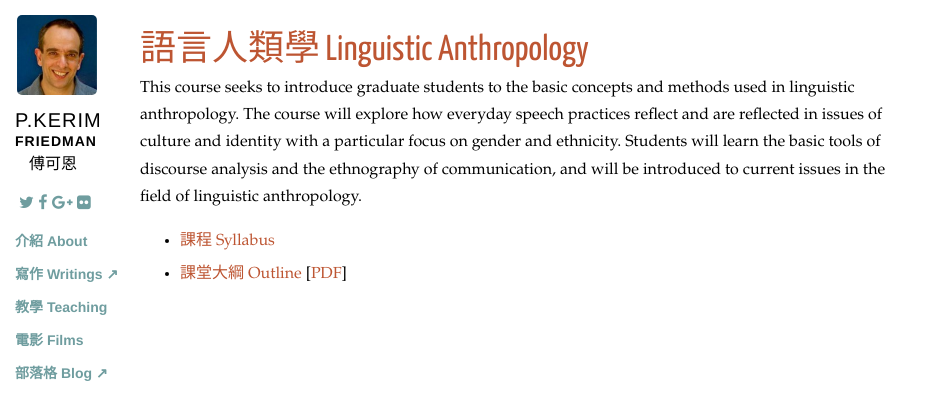
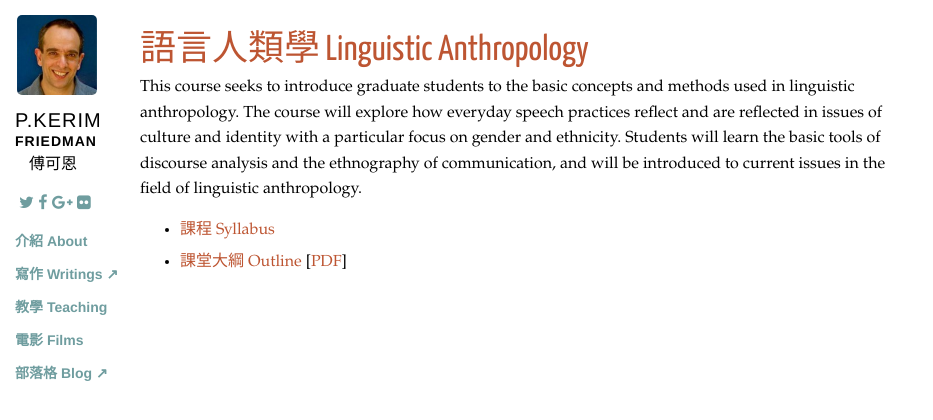
Before and after one commit to kerim/kerim-old.github.com, a Jekyll site: the page built from _posts/Teaching/Graduate_Courses/2015-03-28-linguistic-anthropology.markdown, in a window 1280 px wide. Shown: the top 420 px of the page, without its empty margins (0-933 px from the left). Built offline with Jekyll 4.4.1, drawn with Linux system fonts in a browser that asks for light colours; nearby versions of some CDN libraries; Markdown is read by kramdown in place of the engine named in the settings.

Commit message:
less gap between lines

```diff
--- a/css/base.css
+++ b/css/base.css
@@ -113,8 +113,8 @@ a:hover{
   .content p {
     font-size: 16px;
     margin-top: 0;
-    margin-bottom: 1.2em;
-    line-height: 1.7em; }
+    margin-bottom: 1em;
+    line-height: 1.6em; }
     .content p code {
       font-size: 12px;
       background-color: #eeeeee;
--- a/index.markdown
+++ b/index.markdown
@@ -7,19 +7,19 @@ title: "P. Kerim Friedman"
 <section class="content">
 # Anthropologist 人類學家
 
-P\. Kerim Friedman is an associate professor in the[Department of Ethnic Relations and Cultures](http://www.erc.ndhu.edu.tw/) at[National Dong Hwa University](http://www.ndhu.edu.tw/bin/home.php?Lang=en), where he teaches linguistic and visual anthropology. His research explores the relationship between language, ideology and political economy in Taiwan.
+P\. Kerim Friedman is an associate professor in the [Department of Ethnic Relations and Cultures](http://www.erc.ndhu.edu.tw/) at [National Dong Hwa University](http://www.ndhu.edu.tw/bin/home.php?Lang=en), where he teaches linguistic and visual anthropology. His research explores the relationship between language, ideology and political economy in Taiwan.
 
 傅可恩目前是國立東華大學[族群關係與文化學系](http://www.erc.ndhu.edu.tw/)副教授。授課科目為語言人類學與視覺人類學。其研究探討臺灣的語言、意識型態與政治經濟學間的關係。
 
 # Filmmaker 導演
 
-Kerim is also a documentary filmmaker. His latest film is[Please Don’t Beat Me, Sir!.](http://dontbeatmesir.com/)
+Kerim is also a documentary filmmaker. His latest film is [Please Don’t Beat Me, Sir!.](http://dontbeatmesir.com/)
 
 他也是一位民族誌電影工作者。他最新的電影是：[《請別打我，長官！》](http://dontbeatmesir.com/)
 
 # Blogger 部落格
 
-He is a founding member of the group anthropology blog[Savage Minds](http://savageminds.org/).
+He is a founding member of the group anthropology blog [Savage Minds](http://savageminds.org/).
 
 傅可恩是[Savage Minds](http://savageminds.org/)人類學部落格的團隊成員。
 
```
